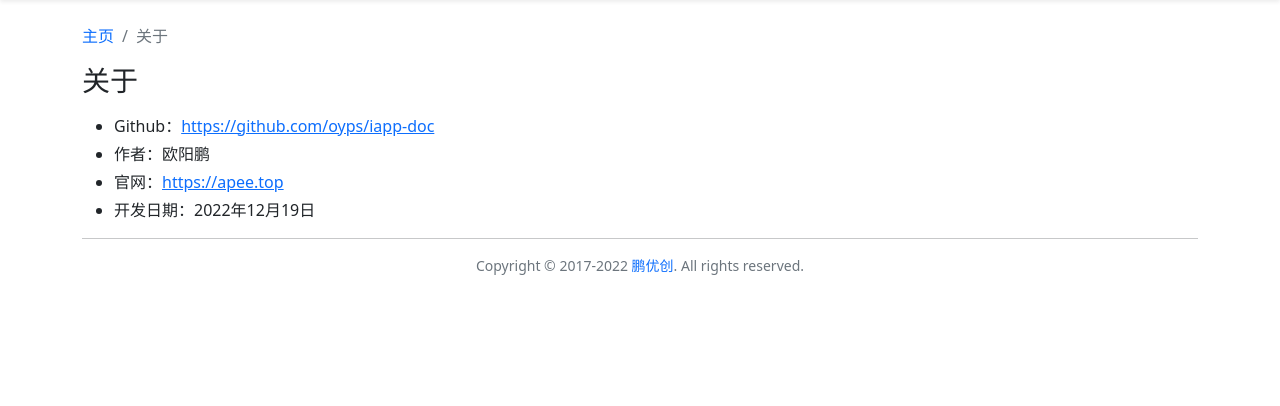
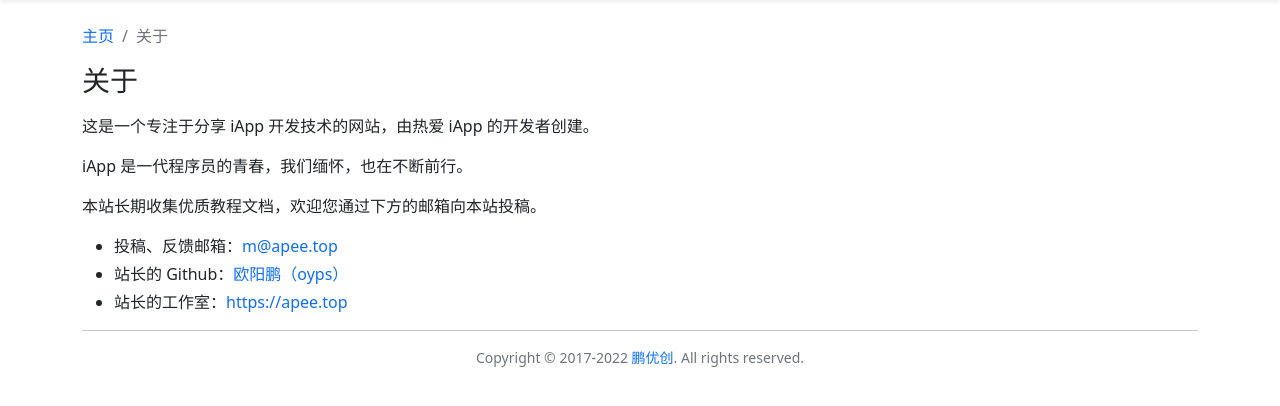
Before and after one commit to iuroc/iapp-doc, a PHP site: page /iapp-doc/about.php in a window 1280 px wide. Shown: the part 56-462 px from the top of the page. Run offline with PHP 8.4, Linux system fonts and the light colour scheme.

Commit message:
完善关于页

```diff
--- a/about.php
+++ b/about.php
@@ -25,11 +25,13 @@ require('./include/init.php');
             <li class="breadcrumb-item active">关于</li>
         </ol>
         <div class="h3 mb-3">关于</div>
+        <p>这是一个专注于分享 iApp 开发技术的网站，由热爱 iApp 的开发者创建。</p>
+        <p>iApp 是一代程序员的青春，我们缅怀，也在不断前行。</p>
+        <p>本站长期收集优质教程文档，欢迎您通过下方的邮箱向本站投稿。</p>
         <ul>
-            <li class="mb-1">Github：<a href="https://github.com/oyps/iapp-doc" target="_blank">https://github.com/oyps/iapp-doc</a></li>
-            <li class="mb-1">作者：欧阳鹏</li>
-            <li class="mb-1">官网：<a href="https://apee.top" target="_blank">https://apee.top</a></li>
-            <li>开发日期：2022年12月19日</li>
+            <li class="mb-1">投稿、反馈邮箱：<a href="mailto:m@apee.top" class="text-decoration-none">m@apee.top</a></li>
+            <li class="mb-1">站长的 Github：<a href="https://github.com/oyps" class="text-decoration-none" target="_blank">欧阳鹏（oyps）</a></li>
+            <li class="mb-1">站长的工作室：<a href="https://apee.top" class="text-decoration-none" target="_blank">https://apee.top</a></li>
         </ul>
     </div>
     <?php require('./include/footer.php') ?>
```
